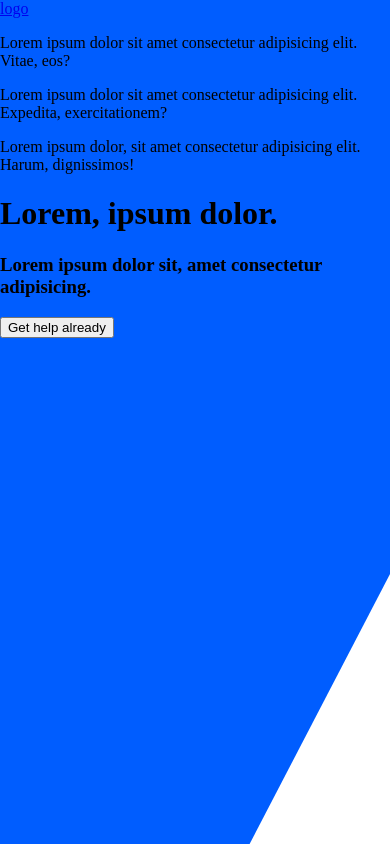
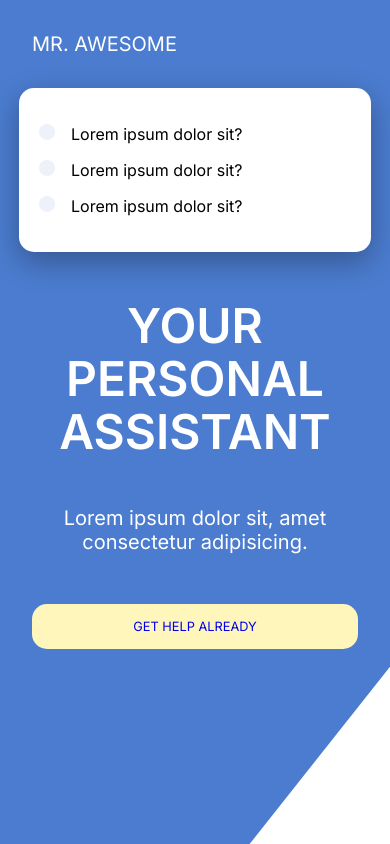
Before and after one commit to carloscesarvalle/saas-and-clip-path-maker, a plain HTML site: page index.html in a window 390 px wide. Drawn offline with Linux system fonts and the light colour scheme.

Commit message:
mobile version mockup done

```diff
--- a/css/main.scss
+++ b/css/main.scss
@@ -1,25 +1,112 @@
+@import url('https://fonts.googleapis.com/css2?family=Inter:wght@400;600&display=swap');
+
+
+// variables
 $colors: (
-    primary: #005DFF,
-    accent: #FFF6BB
+    primary: #4b7ccf,
+    primary-light: lighten(#4b7ccf, 40%),
+    primary-darker: darker(#4b7ccf, 40%),
+    accent: #FFF6BB,
+    base-color: white,
+    logo-color: white,
+    tagline-color: white,
 );
+
+$borders: 15px;
+
+//function to simplify using color variables. Instead of using get-map on each element you can use name-of-function($function-parameter), for example: background-color: colors($color-name)
+@function color($color-name) {
+    @return map-get($colors, $color-name)
+}
+
+
+*,
+::before,
+::after {
+    font-family: 'Inter', sans-serif,
+}
 
 body, html {
     height:100vh;
+    box-sizing: border-box;
 }
 
 body {
-    background-color: white;
+    background-color:color(base-color);
     margin: 0;
     padding:0;
 
     #bg {
-        background-color: map-get($colors, primary);
+        background-color: color(primary);
         // Clip path link: https://bennettfeely.com/clippy/
-        clip-path: polygon(100% 0, 100% 68%, 64% 100%, 0 100%, 0 0);
+        clip-path: polygon(100% 0, 100% 79%, 64% 100%, 0 100%, 0 0);
         width: 100%;
         height: 100%;
         position: absolute;
         z-index:1;
     }
 
+    header .logo {
+        display:block;
+        color: color(logo-color);
+        font-size: 1.25rem;
+        text-decoration: none;
+        text-transform: uppercase ;
+        margin: 2rem;
+    }
 }
+
+.container {
+    background-color: color(base-color);
+    width:80%;
+    margin: 2em auto;
+    padding: 20px;
+    border-radius: $borders;
+    box-shadow: 0 10px 30px rgba(0,0,0,0.3);
+    list-style-type: none;
+
+    span {
+        background-color:color(primary-light);
+        border-radius: 50%;
+        height: 1em;
+        width: 1em;
+        position: absolute;
+    }
+
+    p {
+        margin-left: 2rem;
+
+    }
+}
+
+h1, h3 {
+    color: color(tagline-color);
+    margin: 3rem 2rem;
+    text-align: center;
+
+
+}
+
+h1 {
+    font-size: 3em;
+    text-transform: uppercase;
+    line-height: 1.1em;
+}
+
+h3 {
+    font-size: 1.25rem;
+    font-weight: 400;
+}
+
+a.button {
+    color: color(primary-darker);
+    background-color: color(accent);
+    padding: 1.15em 3.25em;
+    text-decoration: none;
+    text-transform: uppercase;
+    text-align: center;
+    font-size: 0.8rem;
+    border-radius: $borders;
+    margin: 50px 2rem;
+    display: block;
+}
--- a/index.html
+++ b/index.html
@@ -7,19 +7,35 @@
     <title>Saas and Clip Path Maker!</title>
 </head>
 <body>
+
     <div id="bg">
-    <a href="#">logo</a>
-    <div class="container">
-        <span></span>
-        <p>Lorem ipsum dolor sit amet consectetur adipisicing elit. Vitae, eos?</p>
-        <span></span>
-        <p>Lorem ipsum dolor sit amet consectetur adipisicing elit. Expedita, exercitationem?</p>
-        <span></span>
-        <p>Lorem ipsum dolor, sit amet consectetur adipisicing elit. Harum, dignissimos!</p>
+
+        <header>
+            <a role="logo" class="logo" href="#">Mr. Awesome</a>
+        </header>
+
+        <ul class="container">
+            <li>
+                <span></span>
+                <p>Lorem ipsum dolor sit?</p>
+            </li>
+            <li>
+                <span></span>
+                <p>Lorem ipsum dolor sit?</p>
+            </li>
+            <li>
+                <span></span>
+                <p>Lorem ipsum dolor sit?</p>
+            </li>
+        </ul>
+
+        <h1>Your personal assistant</h1>
+
+        <h3>Lorem ipsum dolor sit, amet consectetur adipisicing.</h3>
+
+        <a class="button" role="button" href="#">Get help already</a>
     </div>
-    <h1>Lorem, ipsum dolor.</h1>
-    <h3>Lorem ipsum dolor sit, amet consectetur adipisicing.</h3>
-    <button>Get help already</button>
-</div>
+
 </body>
+
 </html>
```
Also changed, not shown: css/main.css, 1 other file.
